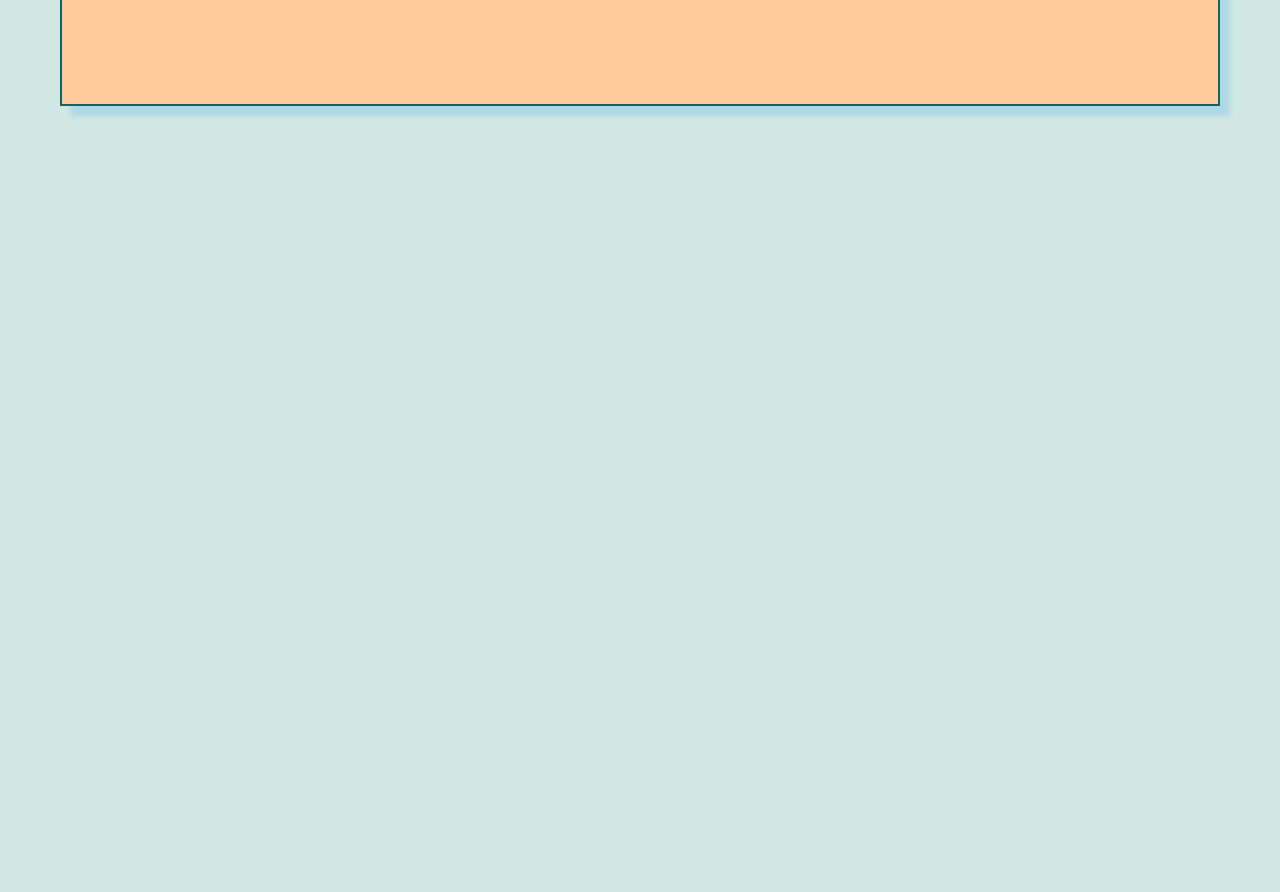
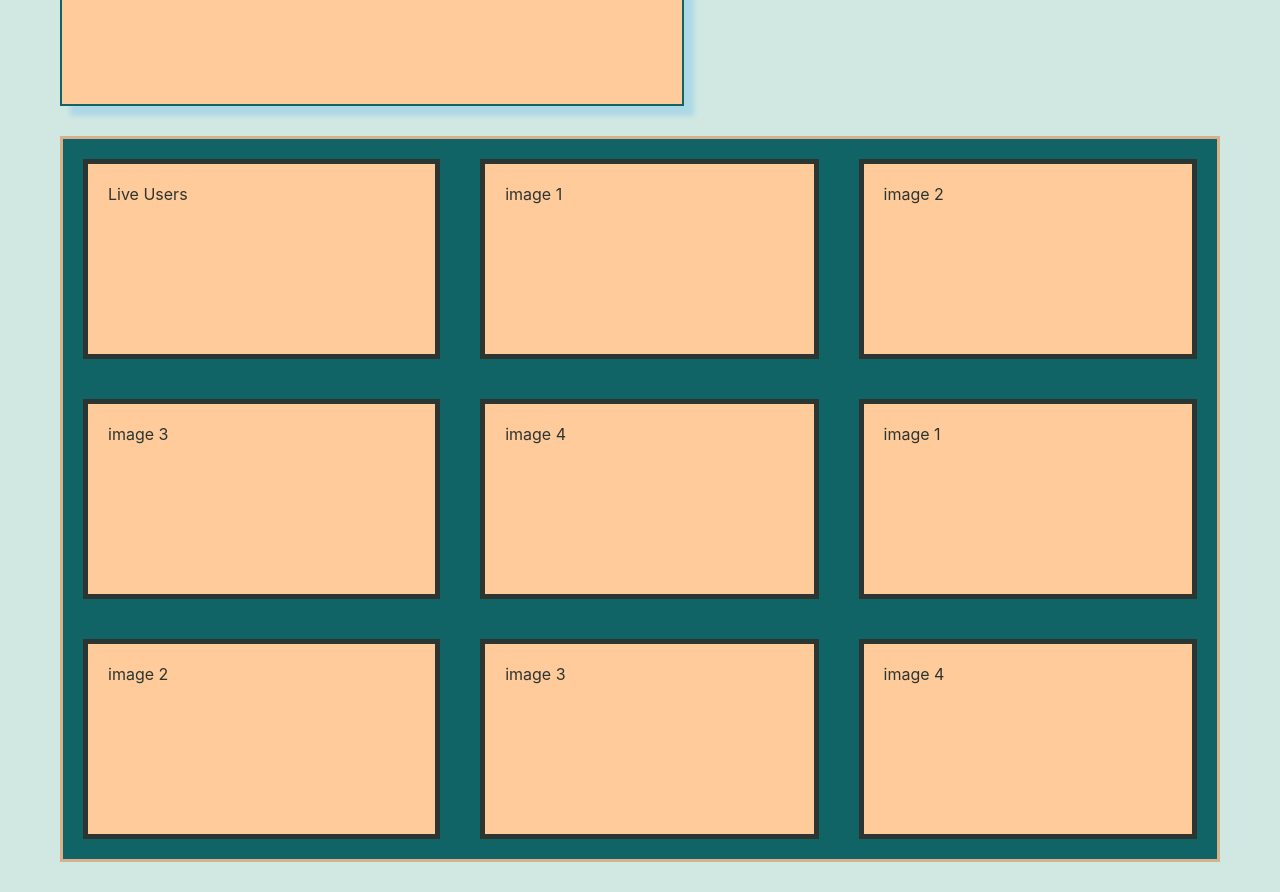
Before and after one commit to ylopez25/hobby_lobby, a React (Create React App) app: page / in a window 1280 px wide. Shown: the part 380-1272 px from the top of the page. Before the commit the page ends 800 px from the top, so only its background shows below. Built offline with nearby package versions, Linux system fonts and the light colour scheme.

Commit message:
user images

```diff
--- a/src/App.css
+++ b/src/App.css
@@ -1,3 +1,4 @@
 body {
   background-color: #d1e8e2;
+  color:  #2c3531;
 }
--- a/src/App.js
+++ b/src/App.js
@@ -1,6 +1,7 @@
 import './App.css';
 import Nav from './components/nav';
 import Update from './components/Update';
+import Feed from './components/Feed';
 
 //rename update to info
 function App() {
@@ -8,6 +9,7 @@ function App() {
     <div>
       <Nav/>
       <Update/>
+      <Feed/>
     </div>
   );
 }
--- /dev/null
+++ b/src/components/Feed.css
@@ -0,0 +1,23 @@
+.users {
+    display: grid;
+    grid-template-columns: auto auto auto;
+    align-items: center;
+    border: 3px solid #d9b08c;;
+    width:auto;
+    height: auto;
+    /* padding: 10px; */
+    margin: 30px 60px;
+    background-color: #116466;
+}
+.users p {
+    /* display:flex;
+    align-items: center;
+    width:40%;
+    height: auto;
+    height: 80px; */
+    padding:20px;
+    height:150px;
+    margin:20px 20px;
+    background-color:  #ffcb9a;
+    border: 5px solid  #2c3531;
+}
--- /dev/null
+++ b/src/components/Feed.js
@@ -0,0 +1,18 @@
+import React from 'react';
+import './Feed.css';
+
+export default function Feed() {
+  return (
+     <div class='users'>
+        <p>Live Users</p>
+        <p>image 1</p>
+        <p>image 2</p>
+        <p>image 3</p>
+        <p>image 4</p>
+        <p>image 1</p>
+        <p>image 2</p>
+        <p>image 3</p>
+        <p>image 4</p>
+    </div>
+  )
+}
--- a/src/components/update.css
+++ b/src/components/update.css
@@ -2,7 +2,7 @@
     display:box;
     align-items: center;
     background-color: #ffcb9a;
-    width: auto;
+    width: 600px;
     height: 380px;
     padding: 10px;
     margin: 30px 60px;
```
